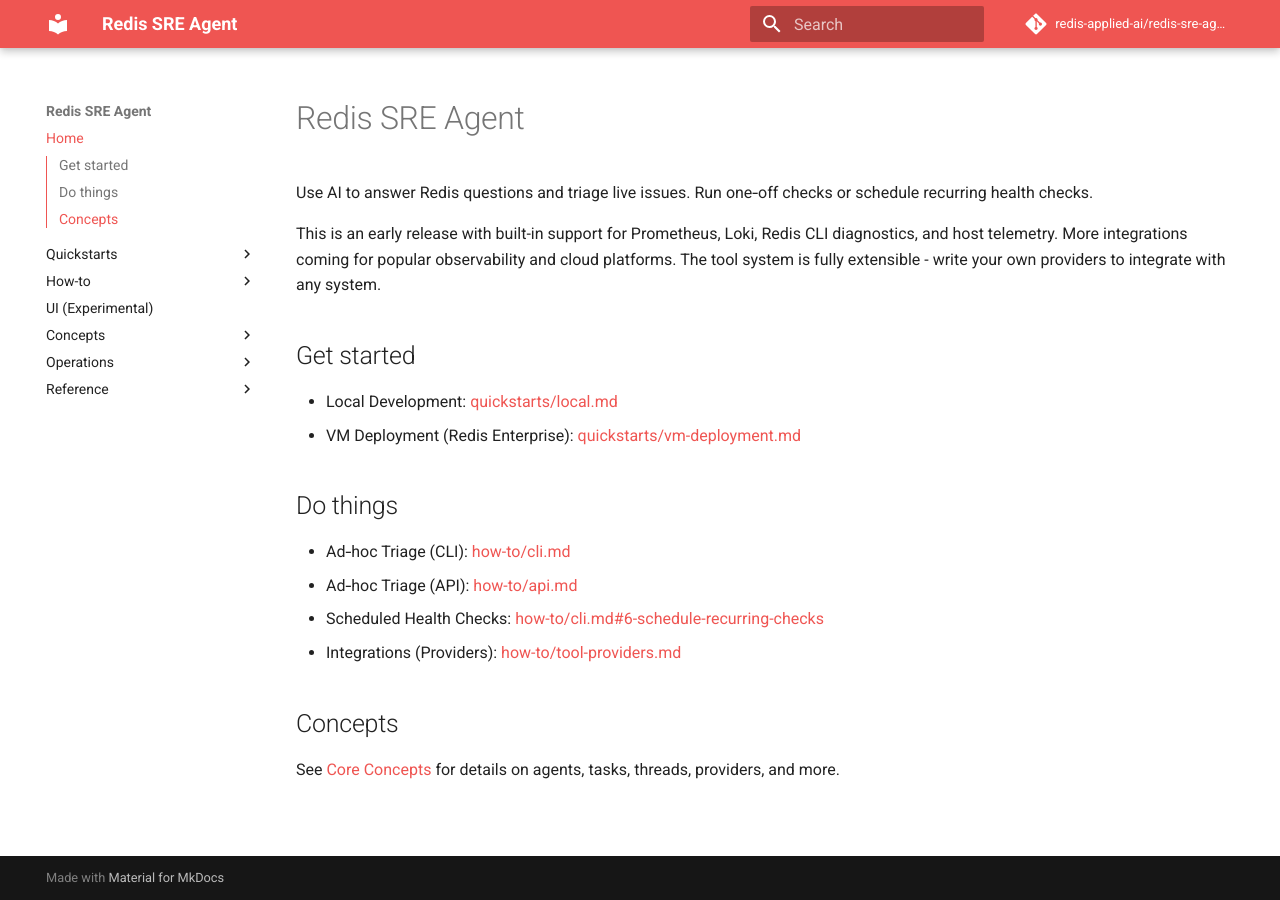
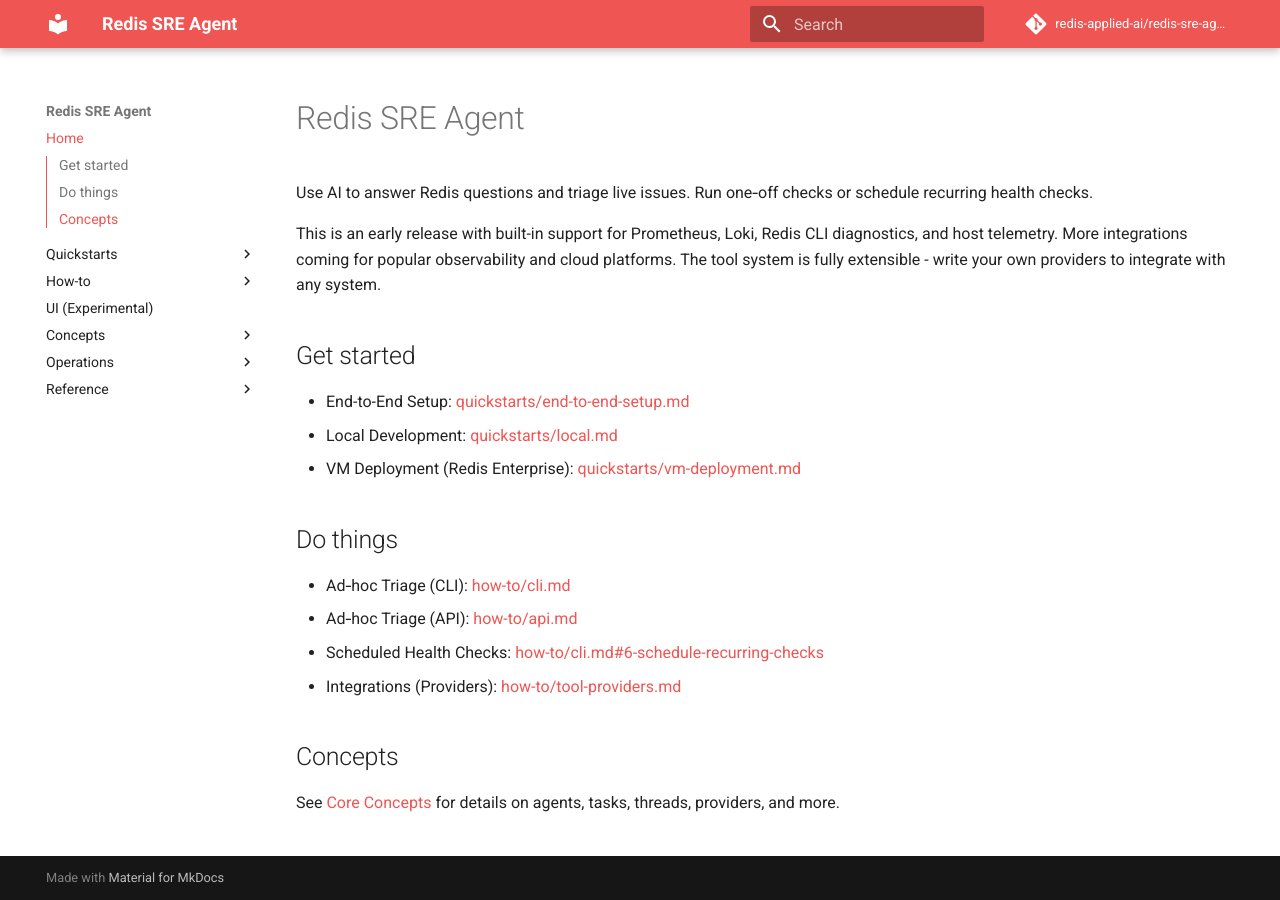
Before and after one commit to redis-applied-ai/redis-sre-agent, an MkDocs documentation site: the page built from docs/index.md, in a window 1280 px wide. Built offline with MkDocs 1.6.1 and Material for MkDocs 9.7.7, drawn with Linux system fonts in a browser that asks for light colours; comment, search, counter and statistics services are not loaded.

Commit message:
Add end-to-end setup guide to docs index

```diff
--- a/docs/index.md
+++ b/docs/index.md
@@ -5,6 +5,7 @@
 This is an early release with built-in support for Prometheus, Loki, Redis CLI diagnostics, and host telemetry. More integrations coming for popular observability and cloud platforms. The tool system is fully extensible - write your own providers to integrate with any system.
 
 ## Get started
+- End-to-End Setup: [quickstarts/end-to-end-setup.md](quickstarts/end-to-end-setup.md)
 - Local Development: [quickstarts/local.md](quickstarts/local.md)
 - VM Deployment (Redis Enterprise): [quickstarts/vm-deployment.md](quickstarts/vm-deployment.md)
 
```
